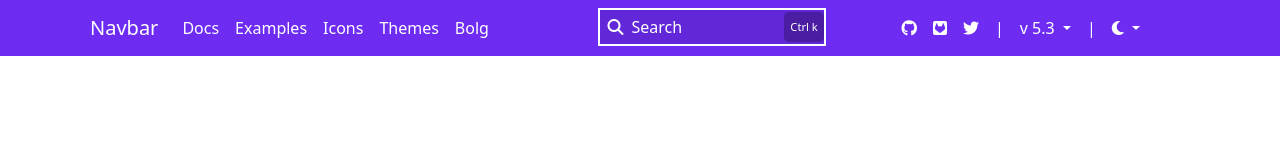
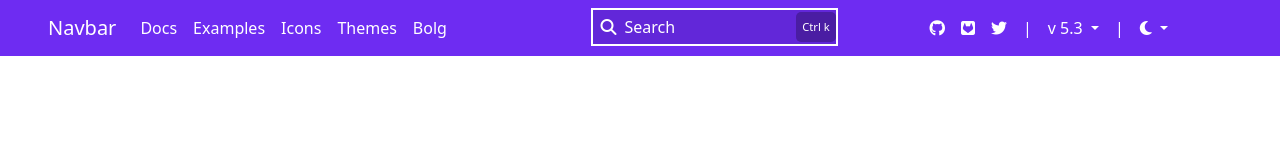
Before and after one commit to NazmulHasanShefat/bootstrap, a website: page index.html in a window 1280 px wide. Drawn offline with nearby package versions, Linux system fonts and the light colour scheme.

Commit message:
last commit

```diff
--- a/index.html
+++ b/index.html
@@ -17,14 +17,14 @@
 <body>
   <header>
     <nav class="navbar navbar-expand-lg">
-      <div class="container-fluid" style="padding:0 90px;">
+      <div class="container-fluid my_fuild px-5">
         <a class="navbar-brand text-white" href="#">Navbar</a>
         <div class="d-lg-none" data-bs-toggle="offcanvas" data-bs-target="#offcanvasWithBothOptions"
           aria-controls="offcanvasWithBothOptions">
           <i class="fa-solid fa-bars p-1" style="cursor: pointer;"></i>
         </div>
         <!-- nav body -->
-        <div class="offcanvas offcanvas-start" data-bs-scroll="true" tabindex="-1" id="offcanvasWithBothOptions"
+        <div class="offcanvas offcanvas-start bg-primary" data-bs-scroll="true" tabindex="-1" id="offcanvasWithBothOptions"
           aria-labelledby="offcanvasWithBothOptionsLabel">
           <div class="offcanvas-header">
             <h5 class="offcanvas-title" id="offcanvasWithBothOptionsLabel">Backdrop with scrolling</h5>
@@ -67,7 +67,7 @@
             </div>
             <!-- end-->
             <div class="right_items col-lg-4 col-md-12 gap-4 d-flex justify-content-center">
-              <div class="nav_icons_container d-flex justify-content-center gap-3 align-items-center"
+              <div class="nav_icons_container d-flex justify-content-start mt-5 mt-lg-0 justify-content-lg-center gap-3 align-items-center"
                 style="width: 100%;">
                 <div class="nav_icon"><i class="fa-brands fa-github text-white"></i></div>
                 <div class="nav_icon"><i class="fa-brands fa-square-gitlab text-white"></i></div>
```
Also changed, not shown: main.scss (line endings or trailing spaces).
